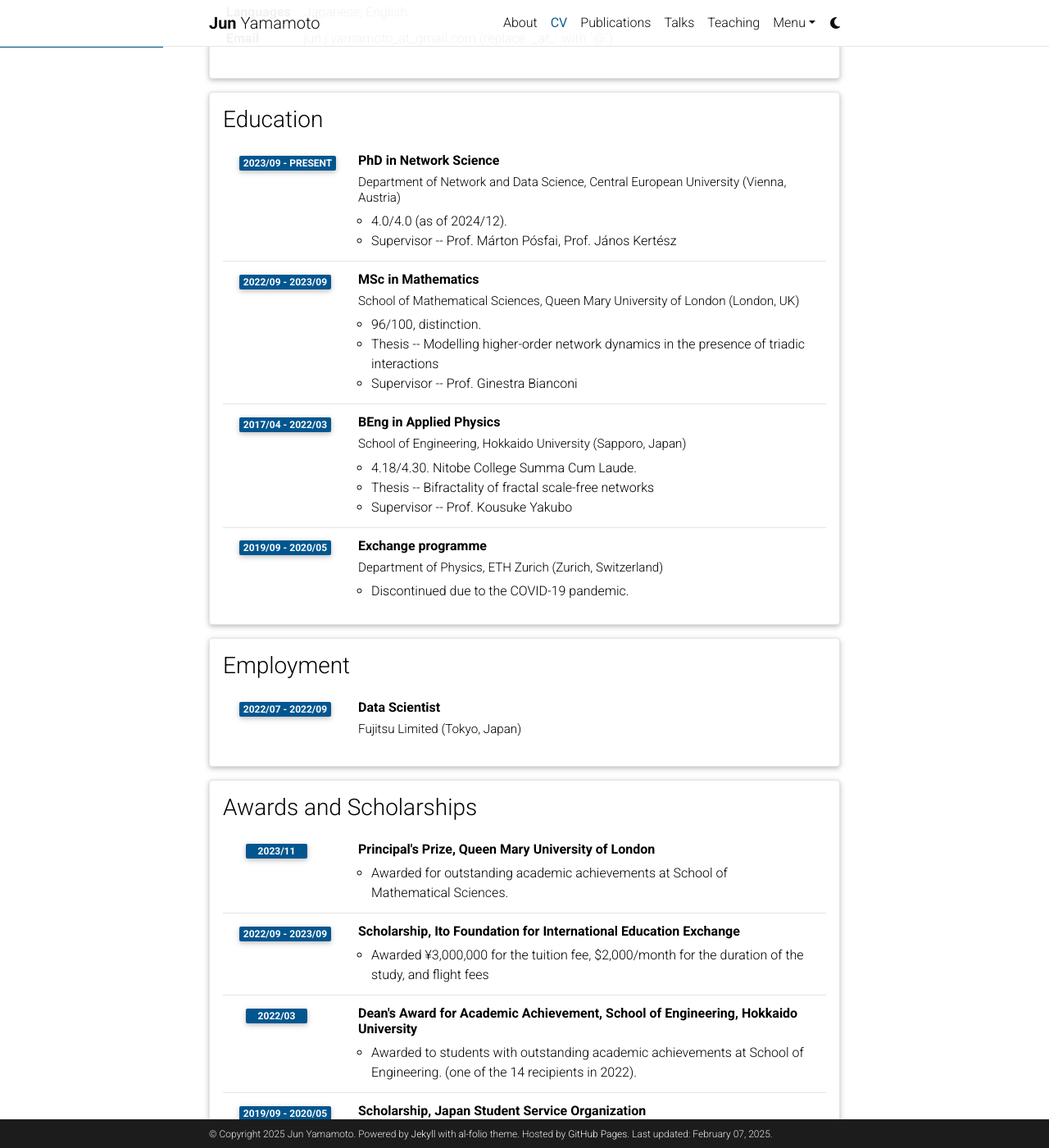
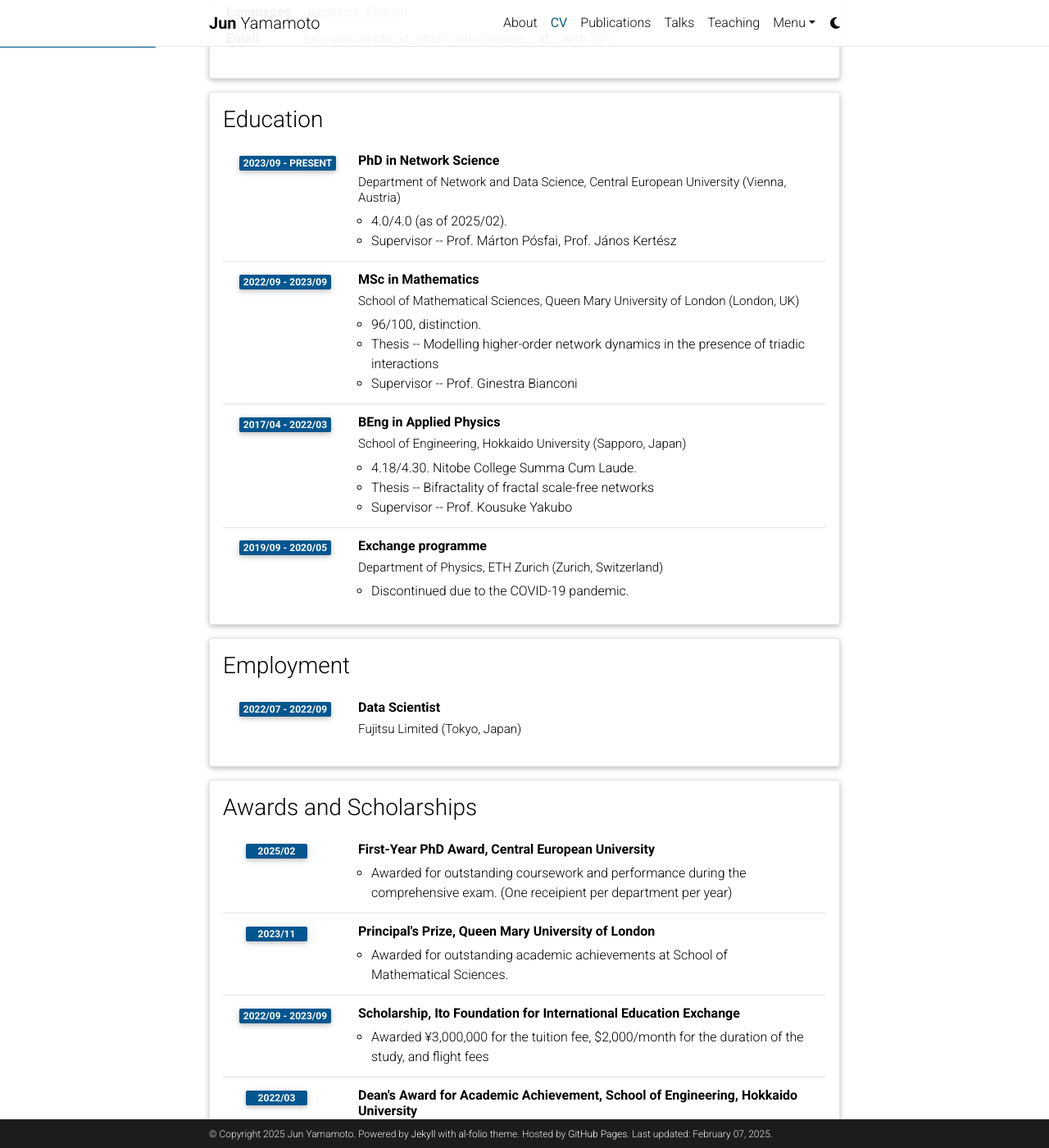
Before and after one commit to jym16/jym16.github.io, a Jekyll site: the page built from _pages/cv.md, in a window 1280 px wide and 1400 px high, scrolled down 310 px. Shown: the whole window at 82% size. Built offline with Jekyll 4.4.1, drawn with Linux system fonts in a browser that asks for light colours; comment, search, counter and statistics services are not loaded; a style sheet for code colours, icons or effects is not loaded.

Commit message:
Updated CV (add award)

```diff
--- a/_data/cv.yml
+++ b/_data/cv.yml
@@ -15,7 +15,7 @@
       institution: Department of Network and Data Science, Central European University (Vienna, Austria)
       year: 2023/09 - Present
       description:
-        - 4.0/4.0 (as of 2024/12).
+        - 4.0/4.0 (as of 2025/02).
         - Supervisor -- Prof. Márton Pósfai, Prof. János Kertész
     - title: MSc in Mathematics
       institution: School of Mathematical Sciences, Queen Mary University of London (London, UK)
@@ -50,6 +50,11 @@
 - title: Awards and Scholarships
   type: time_table
   contents:
+    - year: 2025/02
+      title: First-Year PhD Award, Central European University
+      description:
+        - Awarded for outstanding coursework and performance during the comprehensive exam. (One receipient per department per year)
+
     - year: 2023/11
       title: Principal's Prize, Queen Mary University of London
       description:
```
Also changed, not shown: 1 other file.
